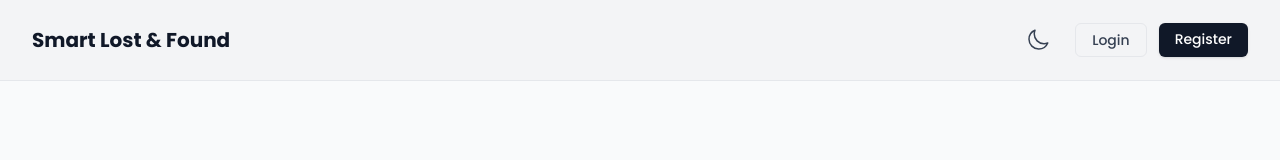
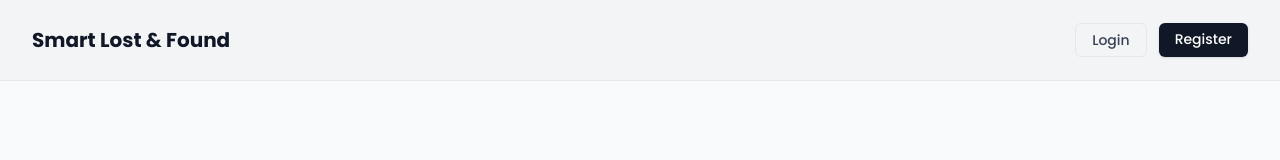
Before and after one commit to Abinash2004/Smart-Lost-Found, a React (Vite) app in the folder frontend/: page /login in a window 1280 px wide. Shown: the top 160 px of the page. Built offline with nearby package versions, Linux system fonts and the light colour scheme.

Commit message:
Dark Mode Toggle Removed

```diff
--- a/frontend/src/shared/DarkModeToggle.jsx
+++ /dev/null
@@ -1,52 +0,0 @@
-import { useState, useEffect } from 'react';
-import { SunIcon, MoonIcon } from '@heroicons/react/24/outline';
-
-const DarkModeToggle = () => {
-  const [darkMode, setDarkMode] = useState(false);
-
-  // Check for saved user preference or use system preference
-  useEffect(() => {
-    if (typeof window !== 'undefined') {
-      const isDark = localStorage.theme === 'dark' ||
-                    (!('theme' in localStorage) &&
-                     window.matchMedia('(prefers-color-scheme: dark)').matches);
-      setDarkMode(isDark);
-      updateTheme(isDark);
-    }
-  }, []);
-
-  // Update the theme and save preference
-  const toggleDarkMode = () => {
-    const newDarkMode = !darkMode;
-    setDarkMode(newDarkMode);
-    updateTheme(newDarkMode);
-    localStorage.theme = newDarkMode ? 'dark' : 'light';
-  };
-
-  // Apply theme to document
-  const updateTheme = (isDark) => {
-    if (isDark) {
-      document.documentElement.classList.add('dark');
-    } else {
-      document.documentElement.classList.remove('dark');
-    }
-  };
-
-  return (
-    <div className="relative">
-      <button
-        onClick={toggleDarkMode}
-        className="p-2 rounded-md text-gray-700 hover:text-gray-900 hover:bg-gray-200 hover:shadow-sm transition-all duration-200 relative cursor-pointer border border-transparent hover:border-gray-300"
-        aria-label={darkMode ? 'Switch to light mode' : 'Switch to dark mode'}
-      >
-        {darkMode ? (
-          <SunIcon className="h-6 w-6 transform transition-transform duration-200 group-hover:scale-110" />
-        ) : (
-          <MoonIcon className="h-6 w-6 transform transition-transform duration-200 group-hover:scale-110" />
-        )}
-      </button>
-    </div>
-  );
-};
-
-export default DarkModeToggle;
--- a/frontend/src/shared/Navbar.jsx
+++ b/frontend/src/shared/Navbar.jsx
@@ -4,7 +4,6 @@ import { Menu, X } from 'lucide-react';
 import useAuthStore from '../store/useAuthStore';
 import NotificationBell from './NotificationBell';
 import UserProfile from './UserProfile';
-import DarkModeToggle from './DarkModeToggle';
 import { mainNavLinks, authNavLinks } from '../config/navigation';
 
 const Navbar = () => {
@@ -62,14 +61,12 @@ const Navbar = () => {
           <div className="hidden md:flex items-center space-x-5">
             {token ? (
               <div className="flex items-center space-x-4">
-                <DarkModeToggle />
                 <NotificationBell />
                 <div className="h-6 w-px bg-gray-200"></div>
                 <UserProfile />
               </div>
             ) : (
               <div className="flex items-center space-x-4">
-                <DarkModeToggle />
                 <div className="flex space-x-3">
                   {authNavLinks.map(({ to, label }, index) => (
                     <Link
@@ -96,7 +93,6 @@ const Navbar = () => {
                 <NotificationBell />
               </div>
             )}
-            <DarkModeToggle />
             <button
               onClick={() => setIsOpen(!isOpen)}
               className="inline-flex items-center justify-center p-2 rounded-md text-gray-700 hover:text-gray-900 hover:bg-gray-200 focus:outline-none transition-colors border border-transparent hover:border-gray-300"
```
